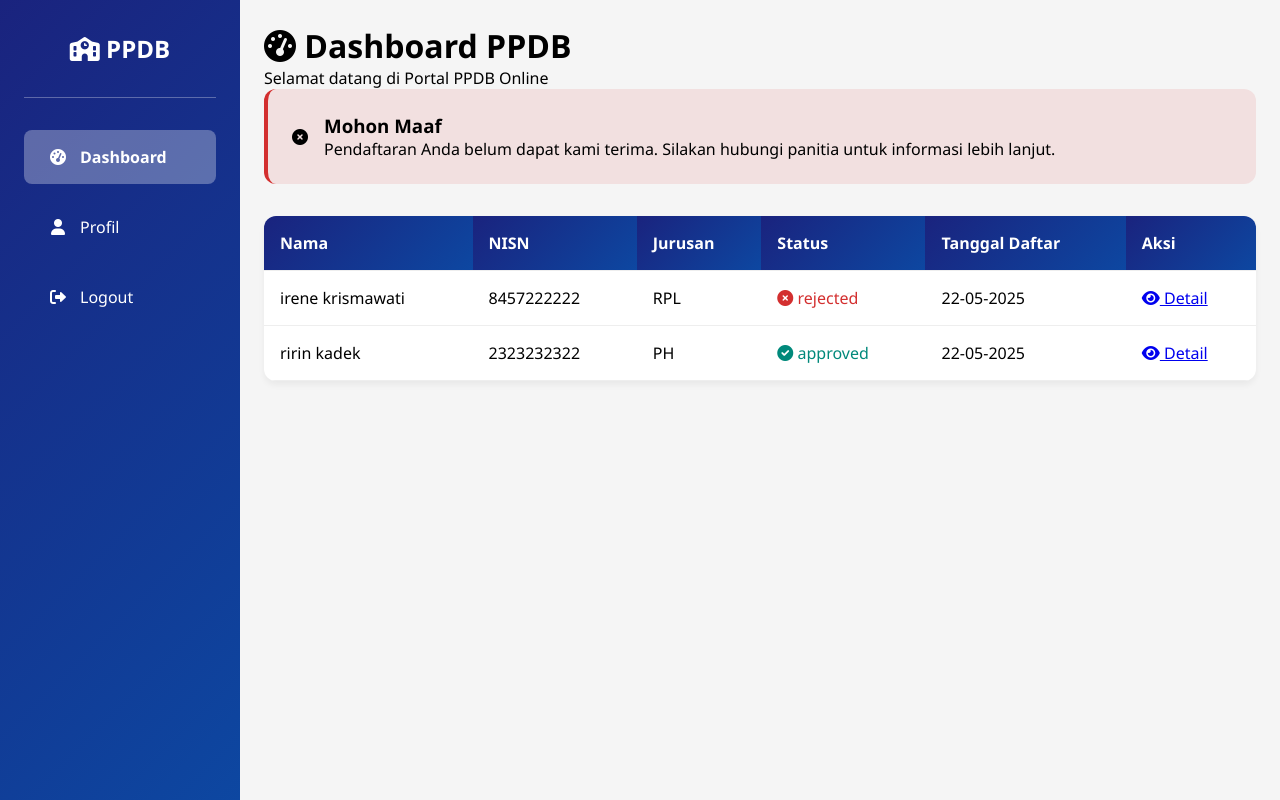
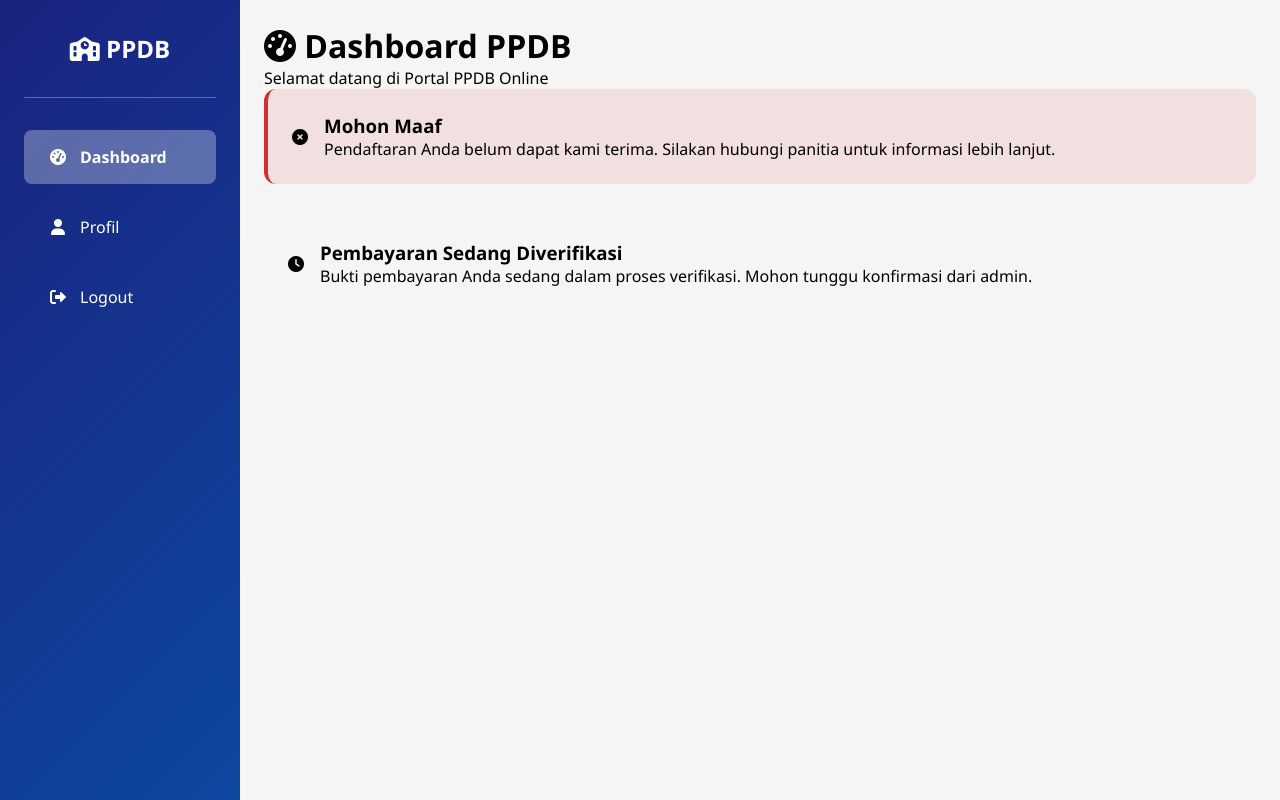
Before and after one commit to irenekrismawati/projek-ppdb, a Flask app: template ppdb-web/app/templates/dashboard.html in a window 1280 px wide. Run offline with Flask 3, Linux system fonts and the light colour scheme; tables that the repository leaves empty hold one stand-in row (values such as "Sample post"); the template is opened without the code that fills it: values that come from a table or form of the project are taken from there, most other values are stand-ins (such as "Sample title", 1, 10 or a date in 2020).

Commit message:
Enhance payment functionality: add payment status, proof, date, and amount fields to Pendaftaran model; implement payment submission route and UI in dashboard.

```diff
--- a/ppdb-web/app/models.py
+++ b/ppdb-web/app/models.py
@@ -49,6 +49,11 @@ class Pendaftaran(db.Model):
     pilihan_jurusan = db.Column(db.String(50), nullable=False)
     status = db.Column(db.String(20), default='pending')
     tanggal_daftar = db.Column(db.DateTime, default=datetime.utcnow)
+    # Tambahkan kolom pembayaran
+    payment_status = db.Column(db.String(20), nullable=True)
+    payment_proof = db.Column(db.String(255), nullable=True)
+    payment_date = db.Column(db.DateTime, nullable=True)
+    payment_amount = db.Column(db.Integer, default=500000)
 
 class Sekolah(db.Model):
     __tablename__ = 'sekolah'
--- a/ppdb-web/app/templates/dashboard.html
+++ b/ppdb-web/app/templates/dashboard.html
@@ -691,43 +780,7 @@
                 {% endif %}
             {% endfor %}
 
-            <!-- Data Table -->
-            {% if pendaftarans %}
-            <table>
-                <thead>
-                    <tr>
-                        <th>Nama</th>
-                        <th>NISN</th>
-                        <th>Jurusan</th>
-                        <th>Status</th>
-                        <th>Tanggal Daftar</th>
-                        <th>Aksi</th>
-                    </tr>
-                </thead>
-                <tbody>
-                    {% for p in pendaftarans %}
-                    <tr>
-                        <td>{{ p.nama }}</td>
-                        <td>{{ p.nisn }}</td>
-                        <td>{{ p.pilihan_jurusan }}</td>
-                        <td class="status-{{ p.status }}">
-                            <i class="fas fa-{% if p.status == 'approved' %}check-circle{% elif p.status == 'rejected' %}times-circle{% else %}clock{% endif %}"></i>
-                            {{ p.status }}
-                        </td>
-                        <td>{{ p.tanggal_daftar.strftime('%d-%m-%Y') }}</td>
-                        <td>
-                            <a href="#" class="detail-btn">
-                                <i class="fas fa-eye"></i> Detail
-                            </a>
-                        </td>
-                    </tr>
-                    {% endfor %}
-                </tbody>
-            </table>
-            {% else %}
-            <p>Belum ada pendaftaran.</p>
-            {% endif %}
-
+            <!-- Add this code block for payment section -->
             {% if pendaftarans and pendaftarans[0].status == 'approved' %}
             <div class="document-section">
                 <h2><i class="fas fa-file-upload"></i> Upload Dokumen</h2>
@@ -772,6 +825,64 @@
                         <i class="fas fa-cloud-upload-alt"></i> Upload Dokumen
                     </button>
                 </form>
+            </div>
+            {% endif %}
+
+            <!-- Add this after the notification-approved div -->
+            {% if p.status == 'approved' and not p.payment_status %}
+            <div class="payment-section">
+                <h3><i class="fas fa-money-bill"></i> Pembayaran PPDB</h3>
+                <div class="payment-info">
+                    <div class="payment-amount">
+                        <h4>Total Pembayaran</h4>
+                        <p class="amount">Rp 500.000</p>
+                    </div>
+                    <div class="payment-details">
+                        <h4>Metode Pembayaran</h4>
+                        <div class="payment-methods">
+                            <div class="payment-method">
+                                <i class="fas fa-university"></i>
+                                <p>Transfer Bank</p>
+                                <p class="bank-details">Bank BRI: 1234-5678-9012-3456</p>
+                                <p class="bank-details">a.n. SMA Negeri 1 Contoh</p>
+                            </div>
+                        </div>
+                        <div class="payment-instructions">
+                            <h4>Cara Pembayaran:</h4>
+                            <ol>
+                                <li>Transfer sesuai nominal ke rekening di atas</li>
+                                <li>Upload bukti pembayaran pada form di bawah</li>
+                                <li>Tunggu verifikasi dari admin (1x24 jam)</li>
+                            </ol>
+                        </div>
+                    </div>
+                    <form method="POST" action="{{ url_for('main_bp.submit_payment') }}" enctype="multipart/form-data" class="payment-form">
+                        <div class="form-group">
+                            <label>Upload Bukti Pembayaran</label>
+                            <input type="file" name="payment_proof" accept=".jpg,.jpeg,.png,.pdf" required>
+                            <p class="file-hint">Format: JPG, PNG, atau PDF (Max 2MB)</p>
+                        </div>
+                        <button type="submit" class="submit-btn">
+                            <i class="fas fa-upload"></i> Upload Bukti Pembayaran
+                        </button>
+                    </form>
+                </div>
+            </div>
+            {% elif p.status == 'approved' and p.payment_status == 'pending' %}
+            <div class="notification notification-warning">
+                <i class="fas fa-clock"></i>
+                <div>
+                    <h3>Pembayaran Sedang Diverifikasi</h3>
+                    <p>Bukti pembayaran Anda sedang dalam proses verifikasi. Mohon tunggu konfirmasi dari admin.</p>
+                </div>
+            </div>
+            {% elif p.status == 'approved' and p.payment_status == 'verified' %}
+            <div class="notification notification-success">
+                <i class="fas fa-check-circle"></i>
+                <div>
+                    <h3>Pembayaran Berhasil</h3>
+                    <p>Pembayaran Anda telah dikonfirmasi. Silakan melanjutkan proses pendaftaran.</p>
+                </div>
             </div>
             {% endif %}
         </div>
```
Also changed, not shown: other parts of ppdb-web/app/templates/dashboard.html (+89 -0 lines), ppdb-web/app/routes/main.py (+49 -2 lines).
